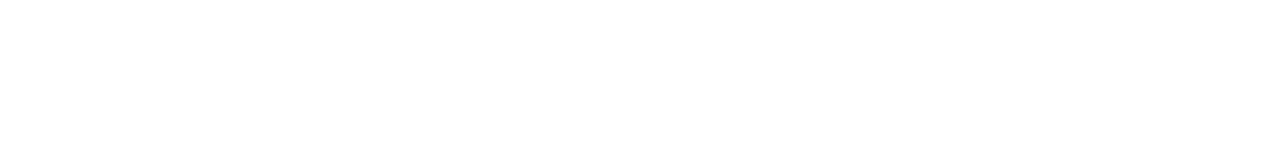
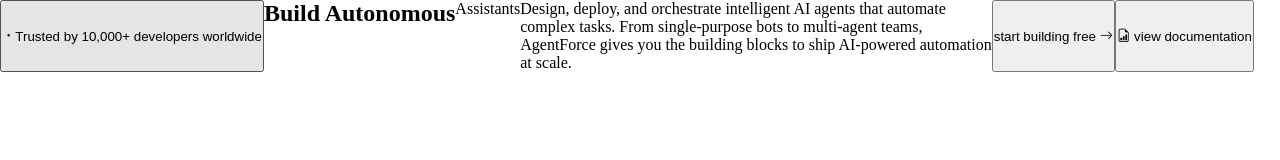
Before and after one commit to NexusSoft204/Auto_Autonomous, a plain HTML site: page index.html in a window 1280 px wide. Drawn offline with nearby package versions, Linux system fonts and the light colour scheme.

Commit message:
add  here row

```diff
--- a/index.html
+++ b/index.html
@@ -6,8 +6,25 @@
     <title>Document</title>
     <link rel="stylesheet" href="assets/css/normalize.css">
     <link rel="stylesheet" href="assets/css/master.css">
+
+    <link rel="stylesheet" href="https://cdn.jsdelivr.net/npm/bootstrap-icons@1.13.1/font/bootstrap-icons.min.css">
 </head>
 <body>
+    <section class="bulid">
+        <button><i class="bi bi-dot"></i>Trusted by 10,000+ developers worldwide</button>
+        <h1>Build Autonomous</h1>
+        <span>Assistants</span>
+        <p>
+    Design, deploy, and orchestrate intelligent AI agents that automate <br>
+    complex tasks. From single-purpose bots to multi-agent teams, <br>
+    AgentForce gives you the building blocks to ship AI-powered automation <br>
+    at scale.
+</p>
+    <div>
+        <button>start building free   <i class="bi bi-arrow-right"></i></button>
+        <button><i class="bi bi-file-earmark-bar-graph"></i>  view documentation</button>
+    </div>
 
+    </section>
 </body>
 </html>
```
